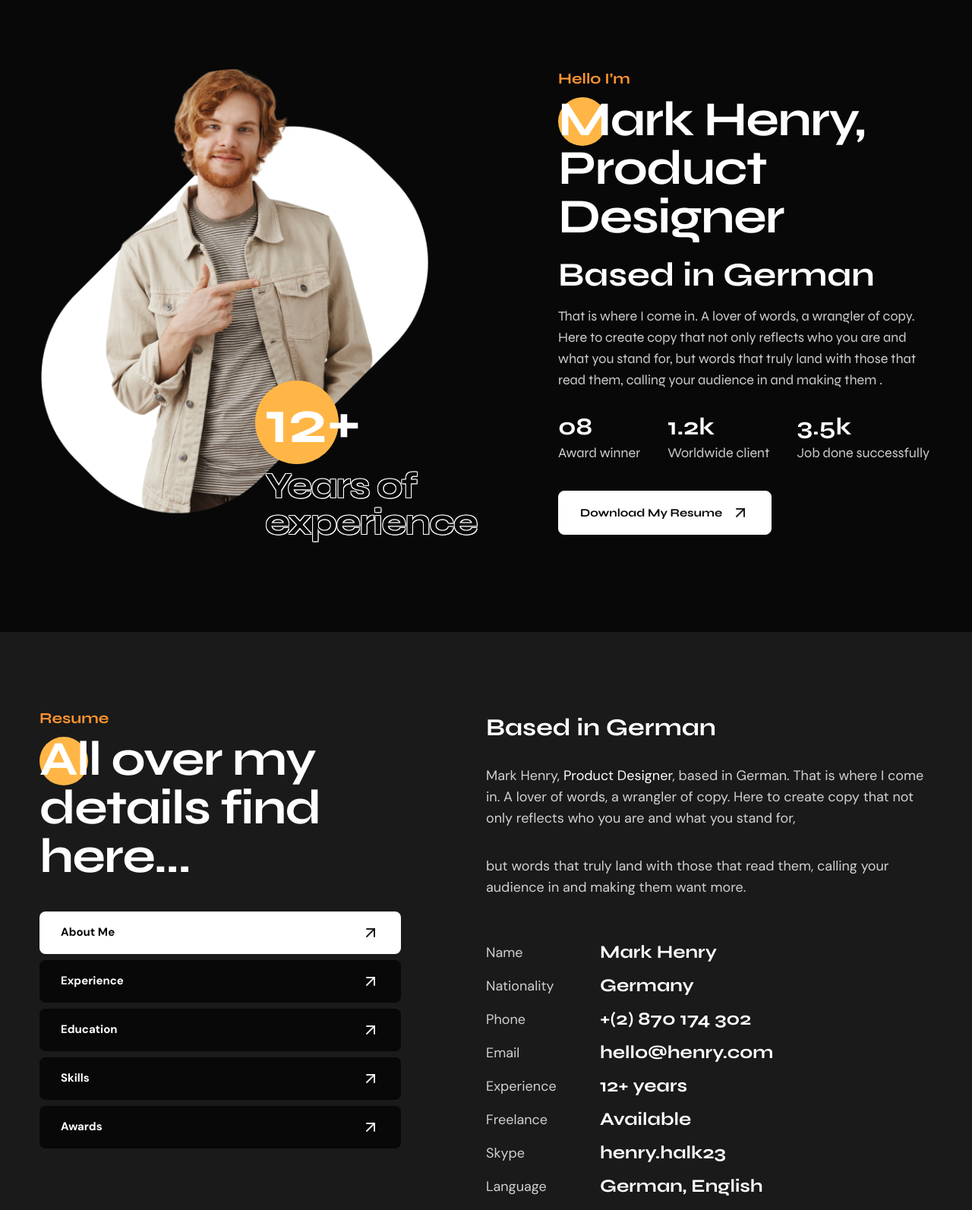
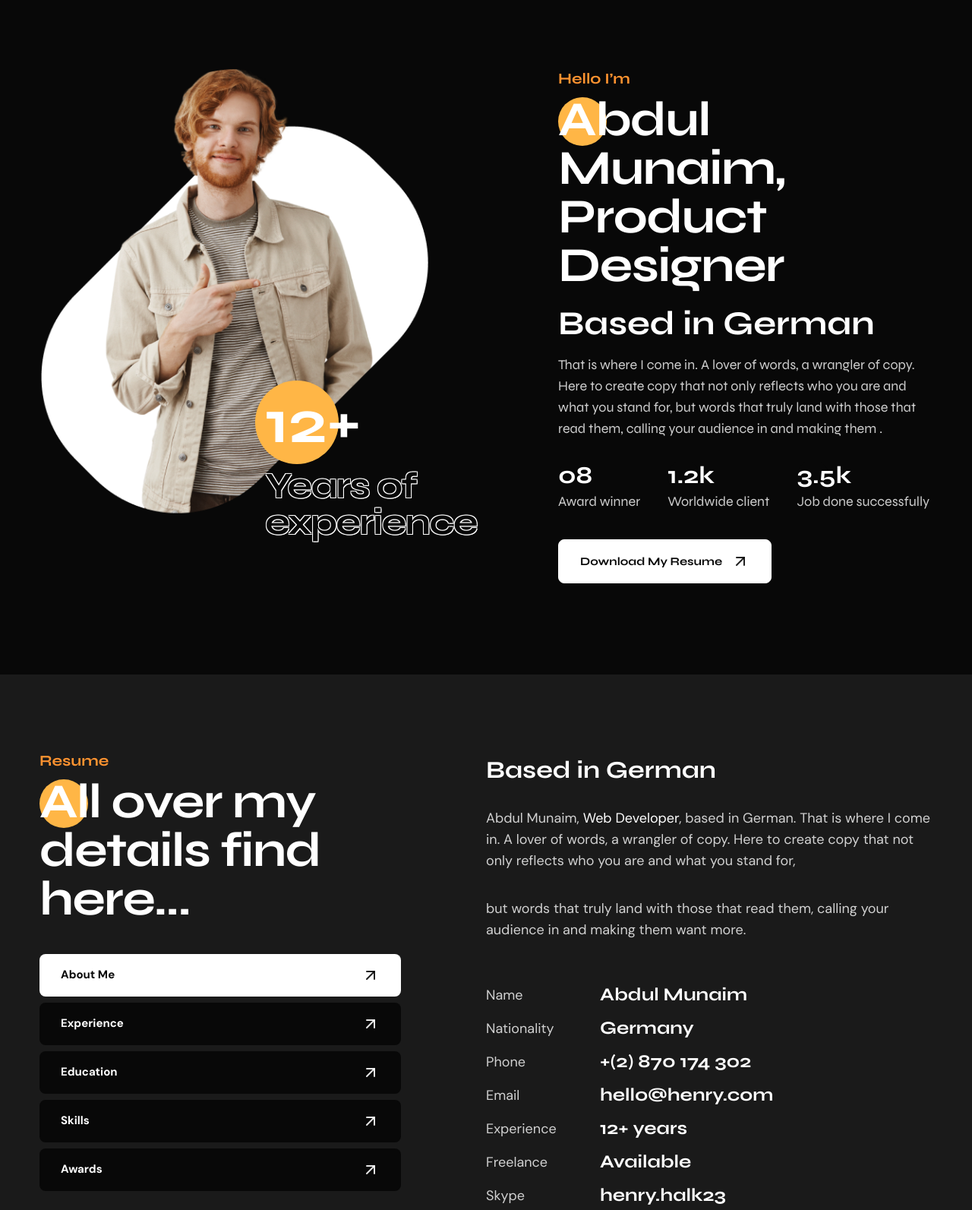
Before and after one commit to showbizas0450/Portfolio, a plain HTML site: page index.html in a window 1280 px wide. Shown: the part 1520-3113 px from the top of the page at 76% size. Drawn offline with Linux system fonts and the light colour scheme.

Commit message:
name change

```diff
--- a/index.html
+++ b/index.html
@@ -712,7 +712,7 @@
                         <div class="fw-bold font-Syne leading-none d-flex flex-wrap flex-column gap-y-2">
                             <span class="text-warning text-xl">Hello I’m</span>
                             <h3 class="section-title circle-shape text-white position-relative">
-                                Mark Henry, Product Designer
+                                Abdul Munaim, Product Designer
                             </h3>
 
                             <h4 class="based-in-german-title text-white">Based in German</h4>
@@ -846,7 +846,7 @@
                                 <div class="tab-contents">
                                     <h4 class="text-white text-2xl based-in-german-title-tab fw-bold font-Syne">Based in German
                                     </h4>
-                                    <p class="paragraph mb-7">Mark Henry, <span class="text-white">Product Designer</span>,
+                                    <p class="paragraph mb-7">Abdul Munaim, <span class="text-white">Web Developer</span>,
                                         based
                                         in
                                         German. That is where I come in. A
@@ -862,7 +862,7 @@
                                             <span class="w-110px text-black-text-800 text-lg fw-normal leading-none">
                                         Name</span>
                                             <span class="text-white text-2xl fw-bold font-Syne leading-8">
-                                        Mark Henry</span>
+                                        Abdul Munaim</span>
                                         </li>
                                         <li class="gap-10 d-inline-flex align-items-center">
                                             <span class="w-110px text-black-text-800 text-lg fw-normal leading-none">
@@ -1843,7 +1843,7 @@
                         <div class="row">
 
                             <div class="col-12 col-sm-8 order-last order-sm-first">
-                                <p class="text-white text-lg fw-normal font-sans leading-7">©2023 Mark Henry, All Rights Reserved
+                                <p class="text-white text-lg fw-normal font-sans leading-7">©2023 Abdul Munaim, All Rights Reserved
                                 </p>
                             </div>
                             <div class="col-12 col-sm-4 order-first order-sm-last">
```
